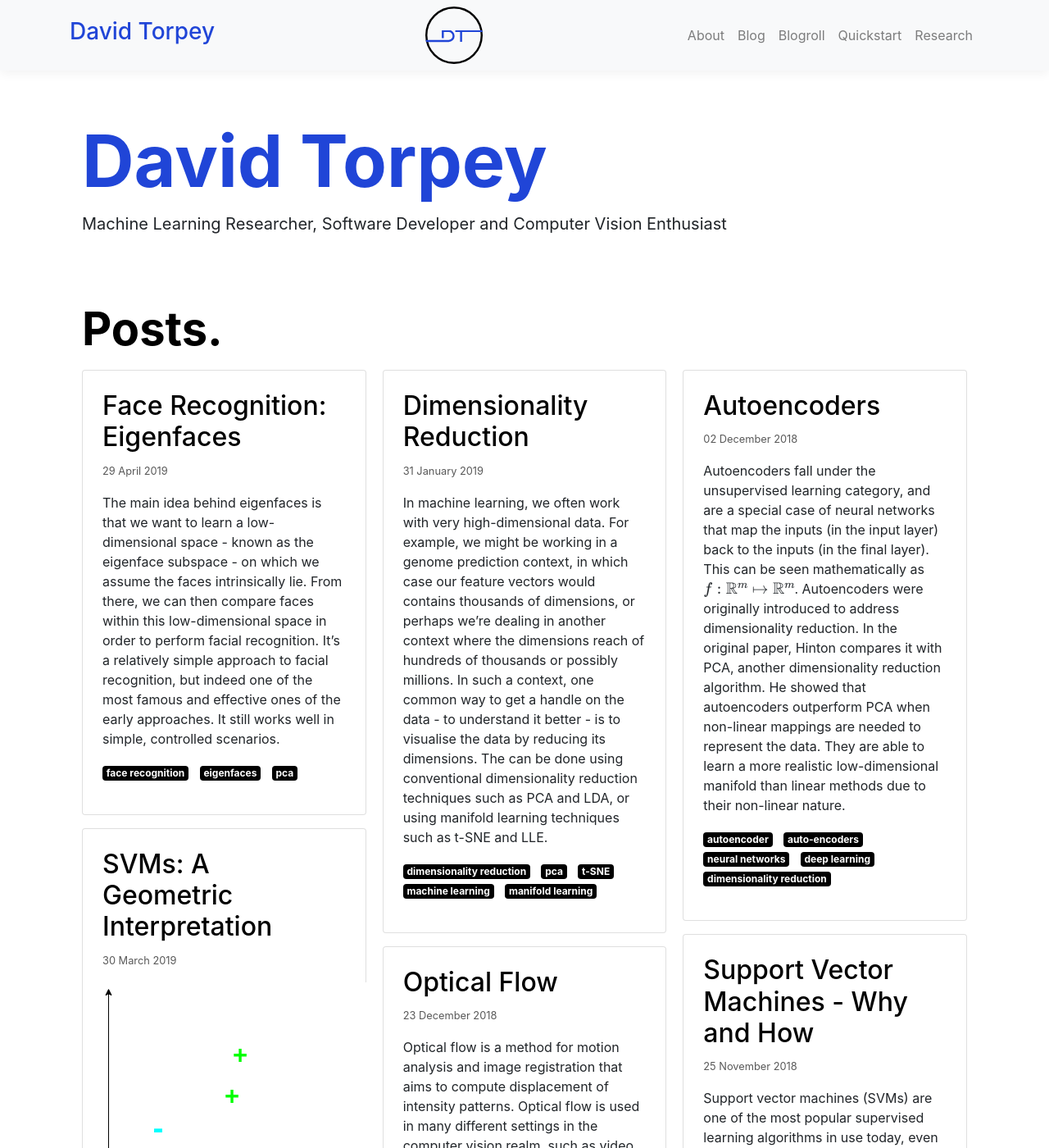
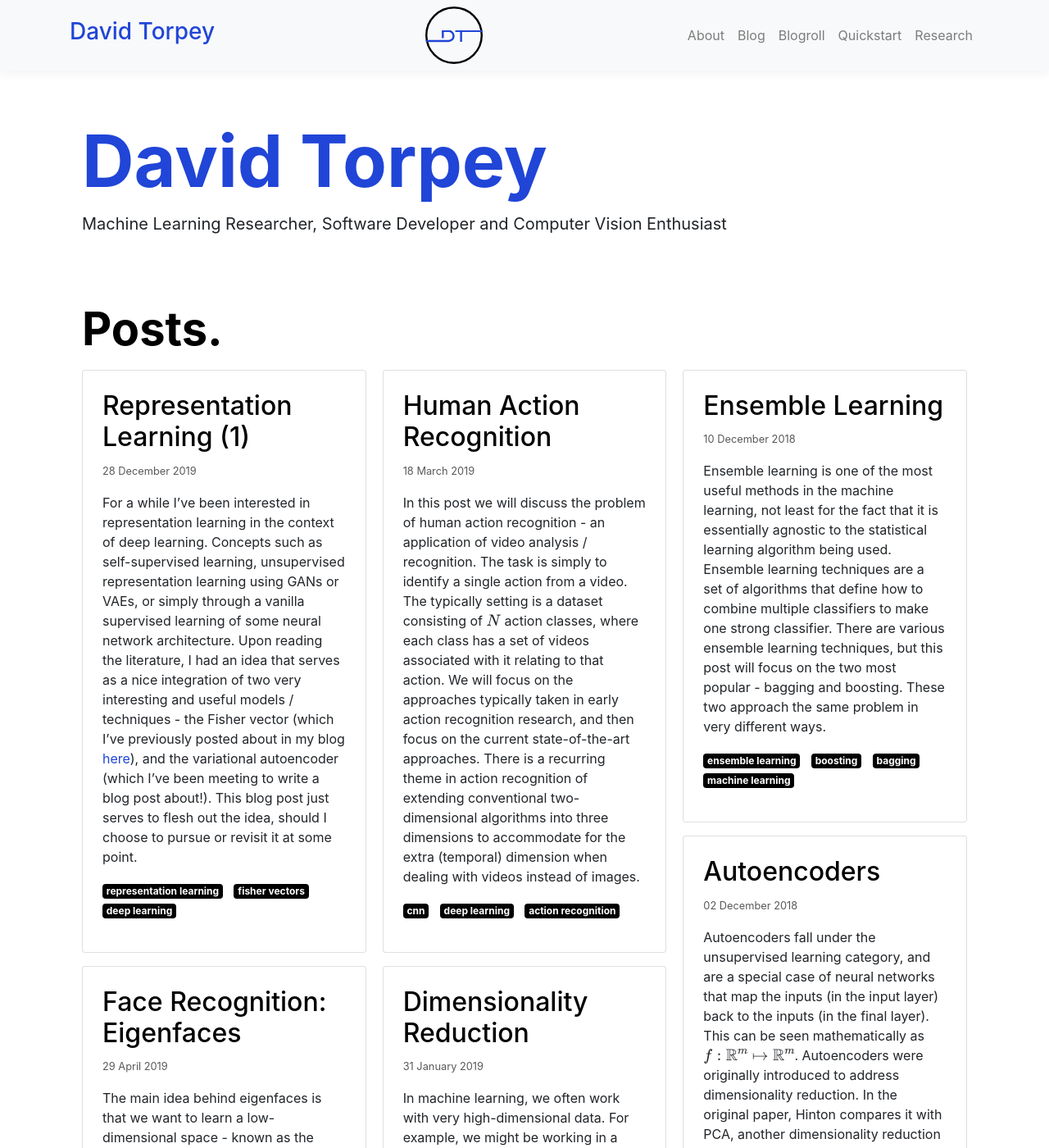
Before and after one commit to DavidTorpey/davidtorpey.github.io, a Jekyll site: the page built from index.md, in a window 1280 px wide and 1400 px high. Shown: the whole window at 82% size. Built offline with Jekyll 4.4.1, drawn with Linux system fonts in a browser that asks for light colours; nearby versions of some CDN libraries; formulas are drawn with MathJax 3.

Commit message:
Fisher vector NN

```diff
--- a/_posts/2019-03-30-svm-geometric-interpretation.markdown
+++ b/_posts/2019-03-30-svm-geometric-interpretation.markdown
@@ -150,3 +150,5 @@ $$ K(\mathbf{x}_i, \mathbf{x}_j) = \phi(\mathbf{x}_i) \cdot \phi(\mathbf{x_j}) $
 then we don't actually need to know the transformation $$ \phi $$ itself! We only need the function $$ K $$, which is known as a kernel function. This is why we can use kernels that transform the data into an infinite-dimensional space (such as the RBF kernel), because we are not computing the transformations directly. Instead, we simply use a special function (i.e. kernel function) to compute dot products in this space without needing to compute the transformations.
 
 This kernel trick allows the SVM to learn non-linear decision boundaries, and the problem still clearly remains convex. However, even with the kernel trick, the SVM with such a formulation still assumes that the data in linearly-separable in this transformed space. Such SVMs are known as *hard-margin* SVMs. This assumption does not hold most the time for real-world data. Therefore, we arrive at the most common form of the SVM nowadays - the *soft-margin* SVMs. Essentially, so-called *slack* variables are introduced into the optimisation problem to control the amount of misclassification the SVM is allowed to make. For more information on soft-margin SVMs, see [my blog post on the subject](https://davidtorpey.com/2018/11/25/svm.html).
+
+I highly recommend looking at [this](https://www.youtube.com/watch?v=_PwhiWxHK8o&t=2s) lecture if you would like to learn more about the concept behind SVMs.
--- /dev/null
+++ b/_posts/2019-28-12-fisher-vector-nn.markdown
@@ -0,0 +1,13 @@
+---
+layout: post
+title:  "Representation Learning (1)"
+date:   2019-12-28 21:55:55 +0200
+math: true
+mathjax: true
+tags: [representation learning, fisher vectors, deep learning]
+---
+
+
+For a while I've been interested in representation learning in the context of deep learning. Concepts such as self-supervised learning, unsupervised representation learning using GANs or VAEs, or simply through a vanilla supervised learning of some neural network architecture. Upon reading the literature, I had an idea that serves as a nice integration of two very interesting and useful models / techniques - the Fisher vector (which I've previously posted about in my blog [here](https://davidtorpey.com/2018/11/25/feature-quantisation.html)), and the variational autoencoder (which I've been meeting to write a blog post about!). This blog post just serves to flesh out the idea, should I choose to pursue or revisit it at some point.
+
+The Fisher vector is a state-of-the-art patch encoding technique. It can be seen a soft / probabilistic version of VLAD (vector of locally-aggregated descriptors), which itself is very similar to the bag of visual words encoding / quantisation technique, except that you quantise the residuals of local descriptors to their cluster center, instead of the actual visual word occurrences. The Fisher vector is based on the Fisher kernel, and assumes that the generation process of the descriptors being encoded can be modelled by some parametric probability distribution $$ u_{\theta} $$, where $$ u $$ is the PDF and $$ \theta $$ are the associated parameters of this distribution. Typically, in the context of Fisher vectors, $$ u_{\theta} $$ is chosen to be a $$ K $$-mode GMM. Thus, $$ \theta = \{\alpha_i, \mu_i, \Sigma_i\}_{i=1}^{K} $$ are the $$ K $$ mixture weights, means, and covariances matrices of the GMM. EM can then be used to compute the maximum likelihood estimates of the parameters of the GMM. The Fisher vector is then defined to be the concatenation of the gradients of the log likelihood function of the GMM with respect to each of the parameters. What should be emphasised here is that the $$ u_{\theta} $$ can be **any**, and the estimation of its parameters can be done in any way we prescribe, not necessarily using MLE/EM.
```
Also changed, not shown: about.md (+1 -1 lines), 1 other file.
